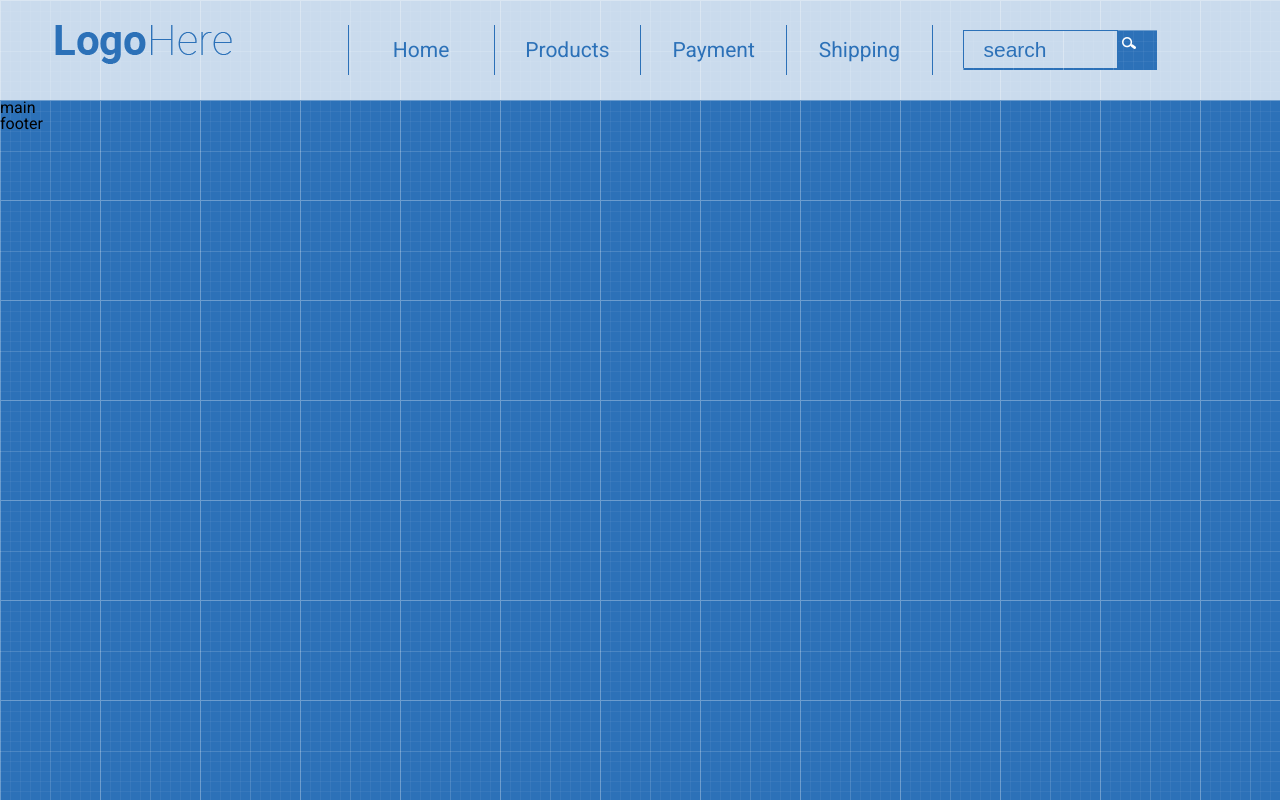
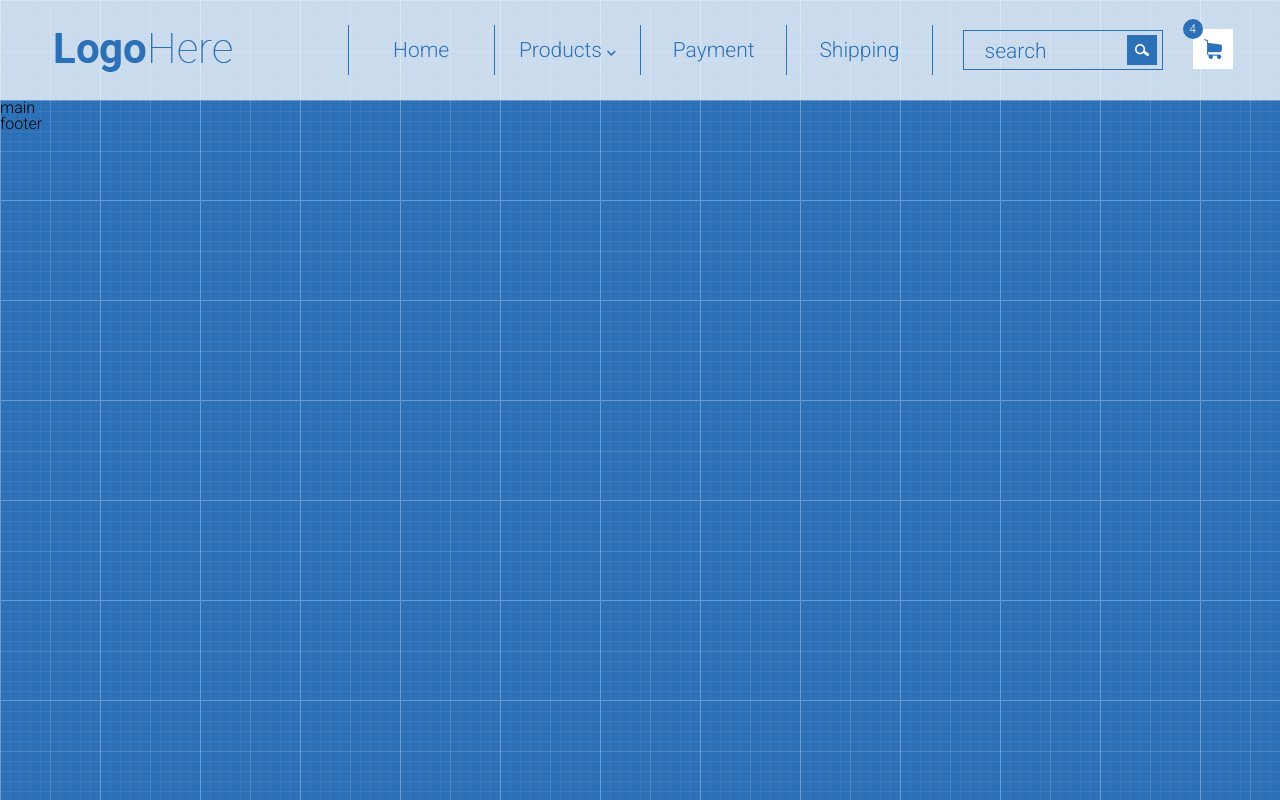
Before and after one commit to officialnazik/officialnazik.github.io, a plain HTML site: page index.html in a window 1280 px wide. Drawn offline with Linux system fonts and the light colour scheme.

Commit message:
add search and cart

```diff
--- a/index.html
+++ b/index.html
@@ -4,6 +4,7 @@
 	<meta charset="UTF-8">
 	<title>Document</title>
 	<link href="https://fonts.googleapis.com/css?family=Roboto:300,400" rel="stylesheet">
+	<link rel="stylesheet" href="https://use.fontawesome.com/releases/v5.7.2/css/all.css" integrity="sha384-fnmOCqbTlWIlj8LyTjo7mOUStjsKC4pOpQbqyi7RrhN7udi9RwhKkMHpvLbHG9Sr" crossorigin="anonymous">
 	<link rel="stylesheet" href="reset.css">
 	<link rel="stylesheet" href="style.css">
 </head>
@@ -22,18 +23,33 @@
  					<nav>
  						<ul class="menu row">
  							<li><a href="">Home</a></li>
- 							<li><a href="">Products</a></li>
+ 							<li><a href="">Products <i class="fas fa-chevron-down"></i></a>
+ 								<ul class="submenu row">
+ 									<li><a href="">Lorem ipsum dolor</a></li>
+ 									<li><a href="">Sit amet</a></li>
+ 									<li><a href="">Consectetur adipisicing</a></li>
+ 									<li><a href="">Tempor incid</a></li>
+ 									<li><a href="">Dolore magna aliqua</a></li>
+ 									<li><a href="">Ut enim ad minim veniam</a></li>
+ 									<li><a href="">Quis nostrud</a></li>
+ 								</ul>
+ 							</li>
  							<li><a href="">Payment</a></li>
  							<li><a href="">Shipping</a></li>
  						</ul>
  					</nav>
  				</div>
  				<div class="col-md-3">
- 					<div class="box">
-  						<form>
- 							<input name="s" placeholder="search" type="search">
- 							 <button type="search"></button>
-						</form>
+ 					<div class="box row">
+ 						<div class="search">
+  							<form>
+ 								<input type="text" name="s" placeholder="search">
+ 								<button type="search"></button>
+							</form>
+						</div>
+						<div class="cart">
+							<div class="cart_number">4</div>
+						</div>
 					</div>
  				</div>
  			</div>
--- a/style.css
+++ b/style.css
@@ -4,6 +4,7 @@
 body{
 	font-family: 'Roboto', sans-serif;
 	background-image: url(images/patt.png);
+	font-weight: 300;
 }
 .container{
 	width: 1170px;
@@ -23,14 +24,20 @@ body{
 	clear: both;
 	display: block;
 }
+.logo{
+	margin-top: 8px;
+	outline: none;
+}
 .header{
 	background-color: rgba(255,255,255,0.75);
 	padding: 25px 0;
 }
 .menu li{
+	display: inline-block;
 	width: 25%;
 	float: left;
 	border-left: 1px solid #2c71b8;
+	position: relative;
 }
 .menu li:last-child{
 	border-right: 1px solid #2c71b8;
@@ -48,49 +55,97 @@ body{
 	background-color: #2c71b8;
 	color: white;
 }
-.box {
-	padding-left: 30px;
-	padding-top: 5px;
+.submenu{
+	position: absolute;
+	top: 100%;
+	display: none;
+	width: 286px;
 }
-.box form {
-  width: 74%;
-  background: #A3D0C3;
-  height: 40px;
-  background-image: url(images/patt.png);
+.menu li:hover .submenu{
+	display: block;
 }
-.box input, .box button {
-  border:  1px solid #2c71b8;
-  border-bottom: none;
-  outline: none;
-  background-color: rgba(255,255,255,0.75);
+.submenu li a{
+	display: block;
+	width: 286px;
+	float: left;
 }
-.box input {
-  width: 80%;
-  height: 38px;
-  padding-left: 20px;
-  text-align: left;
-  line-height: 38px;
-  color: #2c71b8;
-  font-size: 21px;
+.box div{
+	float: left;
 }
-.box input::-webkit-input-placeholder {
-	color:#2c71b8;
+.box{
+	width: 300px;
+}
+.search {
+	width: 200px;
+	height: 40px;
+	border: 1px solid #2c71b8;
+	background: none;
+	margin-left: 30px;
+	margin-top: 5px;
+
+}
+.search input{
+	width: 140px;
+	height: 40px;
+	background: none;
+	border: none;
+	margin-left: 19px;
+	outline: none;
+	line-height: 40px;
 	font-size: 21px;
+ 	font-family: "Roboto";
+   	color: rgb( 44, 113, 184 );
+  	text-align: left;
+  	font-weight: 300;
+  	float: left;
 }
-.box button {
-  cursor: pointer;
-  background-image: url(images/patt.png);
-  margin: 4px;
-  padding: 4px;
+.search input::-webkit-input-placeholder {
+ 	font-size: 21px;
+  	font-family: "Roboto";
+ 	color: rgb( 44, 113, 184 );
+ 	text-align: left;
+ 	font-weight: 300;
 }
-button[type="search"] {
-    background: url(images/search.png);
-    margin: auto;
-	background-repeat : no-repeat;
+.search input:focus::-webkit-input-placeholder {
+	color: transparent;
+}
+.search button{
+	width: 30px;
 	height: 30px;
-	width: 30px;
+	margin: 4px;
+	background-color: rgb( 44, 113, 184 );
 	border: none;
-  	padding: 4px;
-  	vertical-align: middle;
-  	margin: 0 auto;
+	background-image: url(images/search.png);
+	background-repeat: no-repeat;
+	background-position: center center;
+	outline: none;
 }
+.cart{
+	width: 40px;
+	height: 40px;
+	background-color: white;
+	background-image: url(images/cart.png);
+	background-repeat: no-repeat;
+	background-position: center;
+	margin-left: 30px;
+	margin-top: 4px;
+	float: left;
+	position: relative;
+}
+.cart_number{
+	width: 20px;
+	height: 20px;
+	background-color: rgb( 44, 113, 184 );
+	position: absolute;
+	top: -10px;
+	left: -10px;
+	border-radius: 20px 20px;
+	text-align: center;
+	line-height: 20px;
+	color: white;
+	font-size: 12px;
+  	font-family: "Roboto";
+}
+.fa-chevron-down{
+	font-size: 10px;
+}
```
